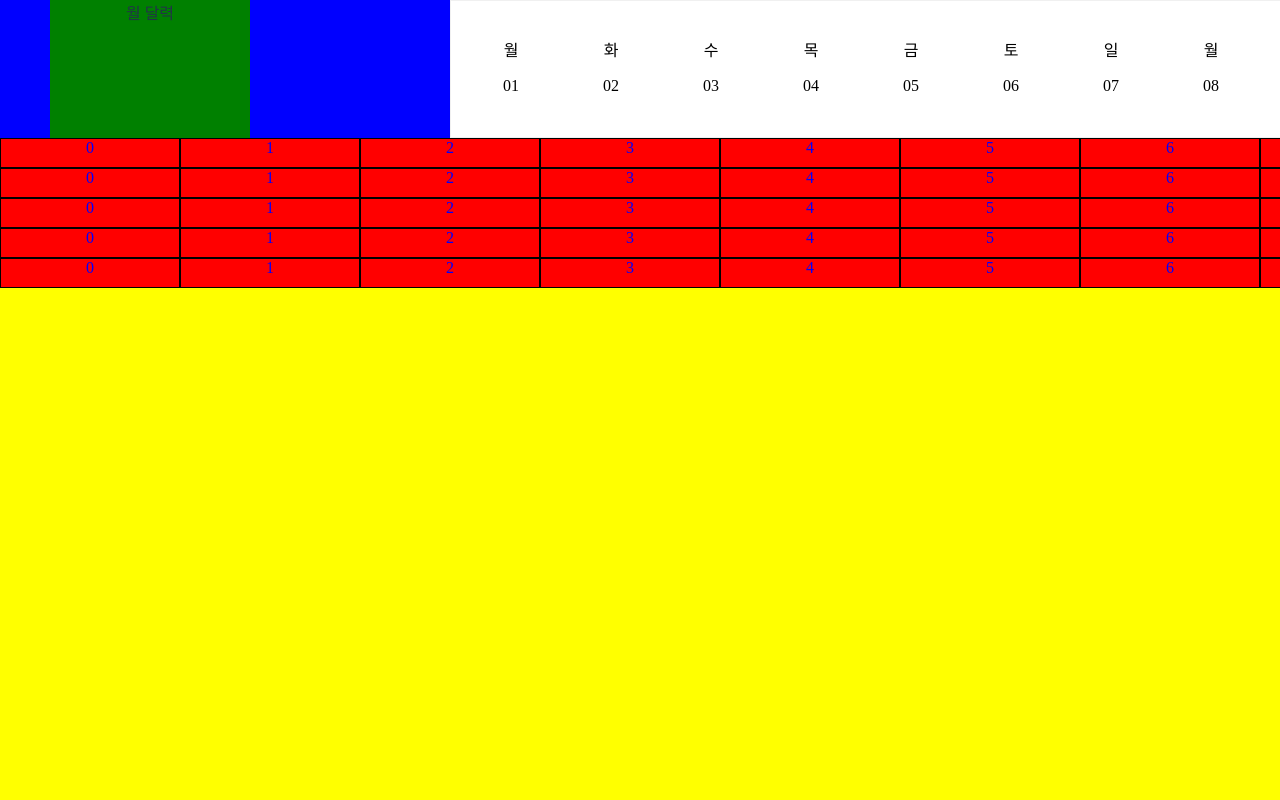
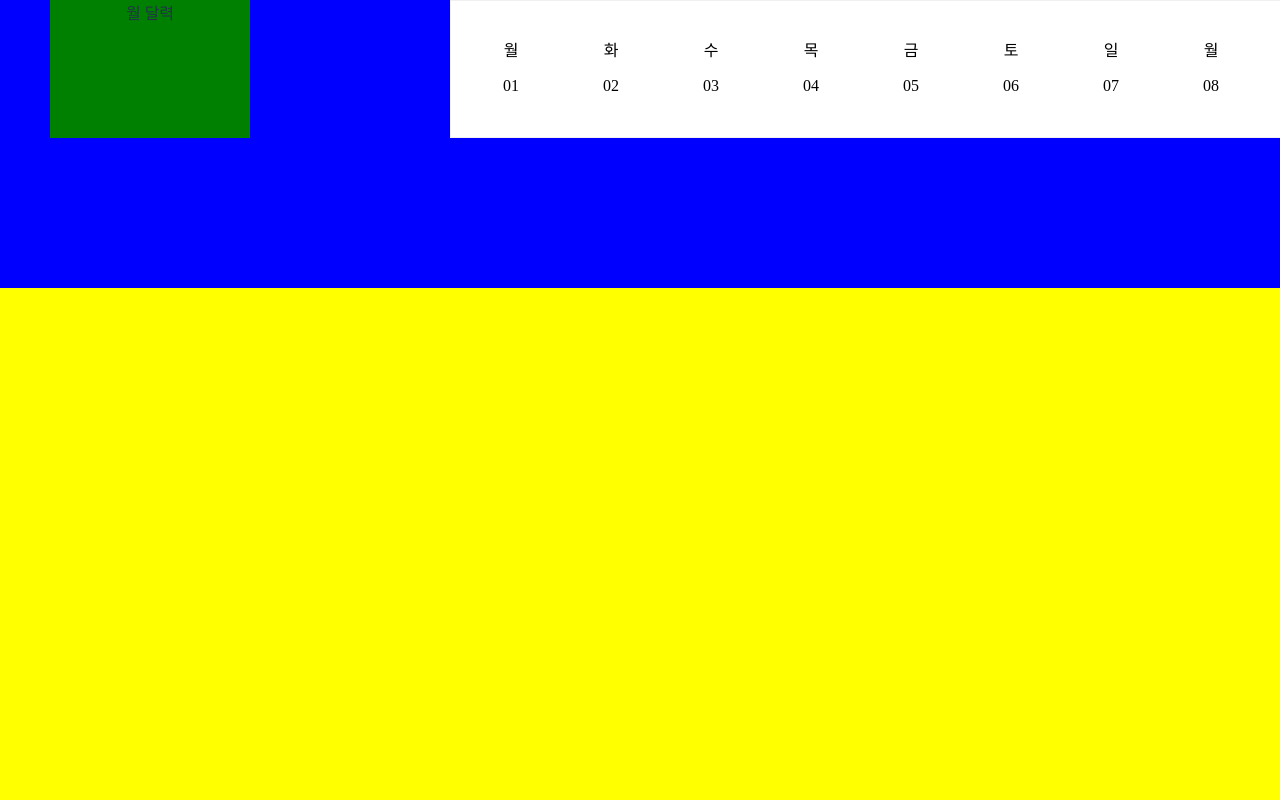
Before and after one commit to JayJHFE/React-Scheduler, a React (Vite) app in the folder PortFolio-vite/: page /scheduler in a window 1280 px wide. Shown: the top 800 px of the page. Built offline with nearby package versions, Linux system fonts and the light colour scheme.

Commit message:
스케줄러 수정

```diff
--- a/PortFolio-vite/src/components/scheduler/table/index.tsx
+++ b/PortFolio-vite/src/components/scheduler/table/index.tsx
@@ -5,17 +5,23 @@ function SchedulerTable() {
   const data = 5;
   return (
     <>
+      <div style={{ position: "relative", top: "150px" }}>
         {/* 세로로 위에 덮는 div 를 data의 길이만큼 생성 */}
+        {/* div를 absolute로 설정하여 겹치게 만든다. */}
         {Array.from({ length: data }, (_, i) => (
           <div
             key={i}
             style={{
-            width: "4500px",
-            color: "blue",
+              zIndex: 100,
+              width: "180px",
+              backgroundColor: "blue",
               display: "flex",
-            flexDirection: "row",
+              flexDirection: "column",
+              position: "absolute",
             }}
-        ></div>
+          >
+            1
+          </div>
         ))}
         {/* div 를 data의 길이만큼 생성 */}
         {Array.from({ length: data }, (_, i) => (
@@ -43,6 +49,7 @@ function SchedulerTable() {
             ))}
           </div>
         ))}
+      </div>
     </>
   );
 }
```
Lines whose indentation alone changed are shown as unchanged.
